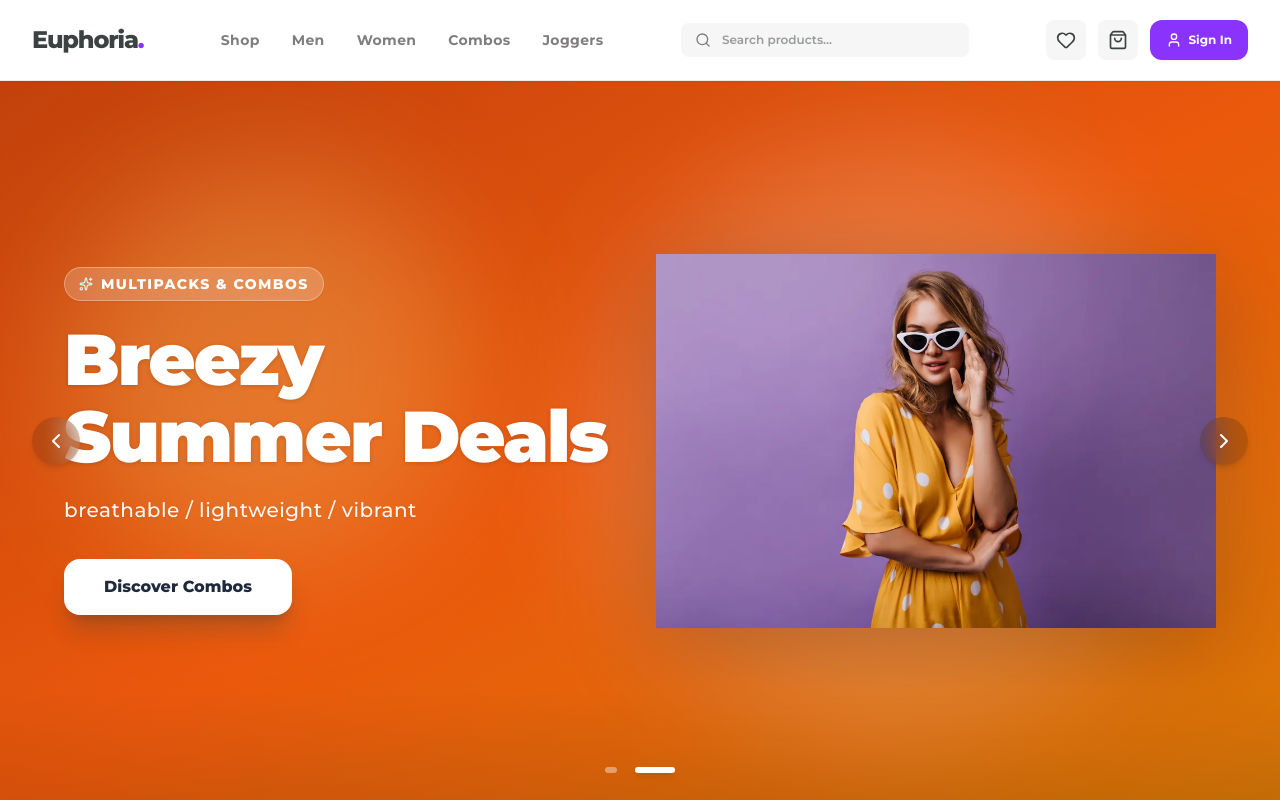
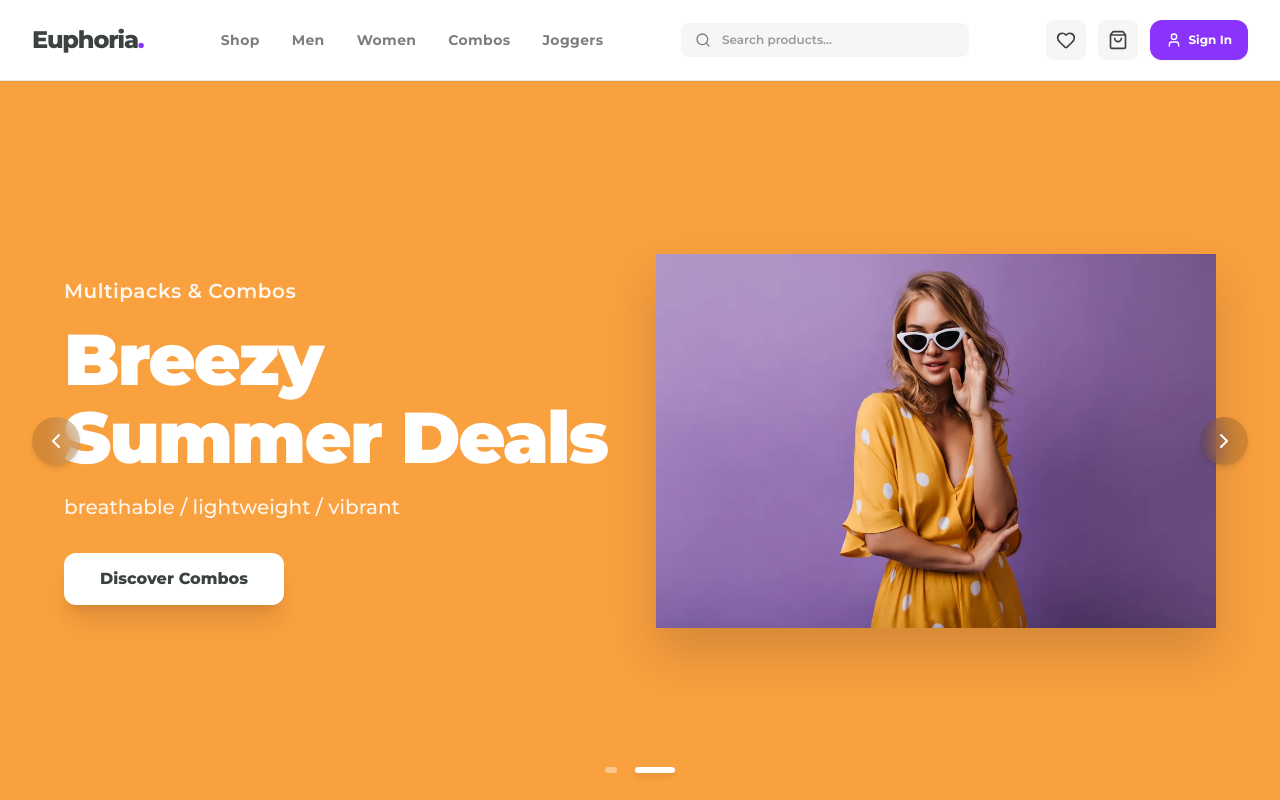
Before and after one commit to cozy-bit/euphoria-fashion, a React (Vite) app: page / in a window 1280 px wide. Shown: the top 800 px of the page. Built offline with nearby package versions, Linux system fonts and the light colour scheme; a web font is replaced by a local one.

Commit message:
fix(home): restore original photo background for hero-summer-pack, remove badge and artificial blurs

```diff
--- a/src/pages/home/HomePage.jsx
+++ b/src/pages/home/HomePage.jsx
@@ -60,8 +60,6 @@ const HERO_SLIDES = [
     title: 'Summer Value Pack',
     description: 'cool / colorful / comfy',
     bgColor: '#00AEEF',
-    bgGradient: 'from-[#0284C7] via-[#00AEEF] to-[#0369A1]',
-    glowColor: 'bg-cyan-200/25',
     image: heroSummerPack,
     imageAlt: 'Summer Value Pack Model',
     link: '/products?cat=women',
@@ -73,8 +71,6 @@ const HERO_SLIDES = [
     title: 'Breezy Summer Deals',
     description: 'breathable / lightweight / vibrant',
     bgColor: '#F9A03F',
-    bgGradient: 'from-[#C2410C] via-[#EA580C] to-[#D97706]',
-    glowColor: 'bg-amber-200/25',
     image: catWomenYellowPolka,
     imageAlt: 'Breezy Summer Deals Model',
     link: '/products?cat=combos',
@@ -215,23 +211,13 @@ export default function HomePage() {
   return (
     <div className="flex flex-col gap-16 md:gap-24 pb-20 overflow-hidden">
 
-      {/* 1. HERO BANNER WITH 100% HEIGHT & STUDIO COLOR GRADING */}
+      {/* 1. HERO SLIDER BANNER WITH 100% HEIGHT */}
       <section
         onMouseEnter={() => setIsHeroPaused(true)}
         onMouseLeave={() => setIsHeroPaused(false)}
-        className={`relative overflow-hidden w-full h-[calc(100vh-80px)] min-h-[580px] max-h-[920px] flex items-center select-none bg-gradient-to-br ${currentHero.bgGradient || 'from-[#0284C7] via-[#00AEEF] to-[#0369A1]'} transition-all duration-700`}
+        className="relative overflow-hidden w-full h-[calc(100vh-80px)] min-h-[580px] max-h-[920px] flex items-center transition-colors duration-700 select-none"
         style={{ backgroundColor: currentHero.bgColor }}
       >
-        {/* Ambient Studio Lighting Glows for Depth & Color Grading */}
-        <div className="absolute inset-0 pointer-events-none overflow-hidden">
-          {/* Spotlight behind model */}
-          <div className="absolute right-[8%] top-1/2 -translate-y-1/2 w-[580px] h-[580px] rounded-full bg-white/20 blur-3xl" />
-          {/* Soft ambient bloom matching slide tone */}
-          <div className={`absolute left-[5%] top-[12%] w-[400px] h-[400px] rounded-full ${currentHero.glowColor || 'bg-cyan-200/25'} blur-3xl transition-all duration-700`} />
-          {/* Subtle bottom vignette */}
-          <div className="absolute inset-x-0 bottom-0 h-28 bg-gradient-to-t from-black/10 to-transparent" />
-        </div>
-
         {/* Left Slide Arrow - Vertically centered and fixed (when multiple slides) */}
         {HERO_SLIDES.length > 1 && (
           <button
@@ -257,7 +243,7 @@ export default function HomePage() {
         )}
 
         {/* Slide Content with AnimatePresence */}
-        <div className="max-w-7xl mx-auto px-6 sm:px-10 lg:px-16 w-full h-full flex items-center py-8 relative z-10">
+        <div className="max-w-7xl mx-auto px-6 sm:px-10 lg:px-16 w-full h-full flex items-center py-8">
           <AnimatePresence mode="wait" initial={false}>
             <motion.div
               key={currentHero.id}
@@ -267,38 +253,37 @@ export default function HomePage() {
               transition={{ duration: 0.35, ease: [0.25, 1, 0.5, 1] }}
               className="grid grid-cols-1 lg:grid-cols-12 gap-8 items-center w-full"
             >
-              {/* Left Texts with High-Contrast Typography & Frosted Badge */}
-              <div className="lg:col-span-6 flex flex-col items-start gap-5 z-10">
-                <span className="inline-flex items-center gap-2 px-3.5 py-1.5 rounded-full bg-white/20 backdrop-blur-md border border-white/30 text-xs sm:text-sm font-extrabold uppercase tracking-widest text-white shadow-xs">
-                  <Sparkles className="w-3.5 h-3.5 text-cyan-100" />
+              {/* Left Texts */}
+              <div className="lg:col-span-6 flex flex-col items-start gap-4 z-10">
+                <span className="text-base sm:text-lg md:text-xl font-semibold tracking-wide text-white/90">
                   {currentHero.subTitle}
                 </span>
 
-                <h1 className="text-4xl sm:text-6xl lg:text-7xl font-black tracking-tight leading-[1.06] text-white drop-shadow-sm">
+                <h1 className="text-4xl sm:text-6xl lg:text-7xl font-black tracking-tight leading-[1.08] text-white">
                   {currentHero.title.split(' ')[0]}<br />
                   {currentHero.title.split(' ').slice(1).join(' ')}
                 </h1>
 
-                <p className="text-base sm:text-xl text-white/95 font-medium tracking-wide max-w-lg leading-relaxed drop-shadow-xs">
+                <p className="text-base sm:text-xl text-white/90 font-medium">
                   {currentHero.description}
                 </p>
 
-                <div className="pt-3">
+                <div className="pt-4">
                   <Link
                     to={currentHero.link}
-                    className="inline-block px-10 py-4 bg-white text-[#1E293B] font-extrabold rounded-2xl text-base hover:bg-slate-50 transition-all shadow-xl shadow-cyan-950/20 hover:shadow-2xl hover:scale-105 active:scale-95"
+                    className="inline-block px-9 py-3.5 bg-white text-[#3C4242] font-extrabold rounded-xl text-sm sm:text-base hover:bg-neutral-100 transition-all shadow-xl hover:shadow-2xl hover:scale-105 active:scale-95"
                   >
                     {currentHero.btnText}
                   </Link>
                 </div>
               </div>
 
-              {/* Right Model Image - Cutout with Studio Depth & Drop Shadow */}
+              {/* Right Model Image - STATIC (no floating bounce) */}
               <div className="lg:col-span-6 relative flex justify-center items-end h-full">
                 <img
                   src={currentHero.image}
                   alt={currentHero.imageAlt}
-                  className="max-h-[380px] sm:max-h-[460px] md:max-h-[calc(100vh-160px)] max-h-[580px] object-contain object-bottom drop-shadow-[0_20px_45px_rgba(0,0,0,0.22)] filter"
+                  className="max-h-[380px] sm:max-h-[460px] md:max-h-[calc(100vh-160px)] max-h-[580px] object-contain object-bottom drop-shadow-2xl"
                 />
               </div>
             </motion.div>
```
Also changed, not shown: src/assets/images/amirkhon/home/hero-summer-pack.webp.
